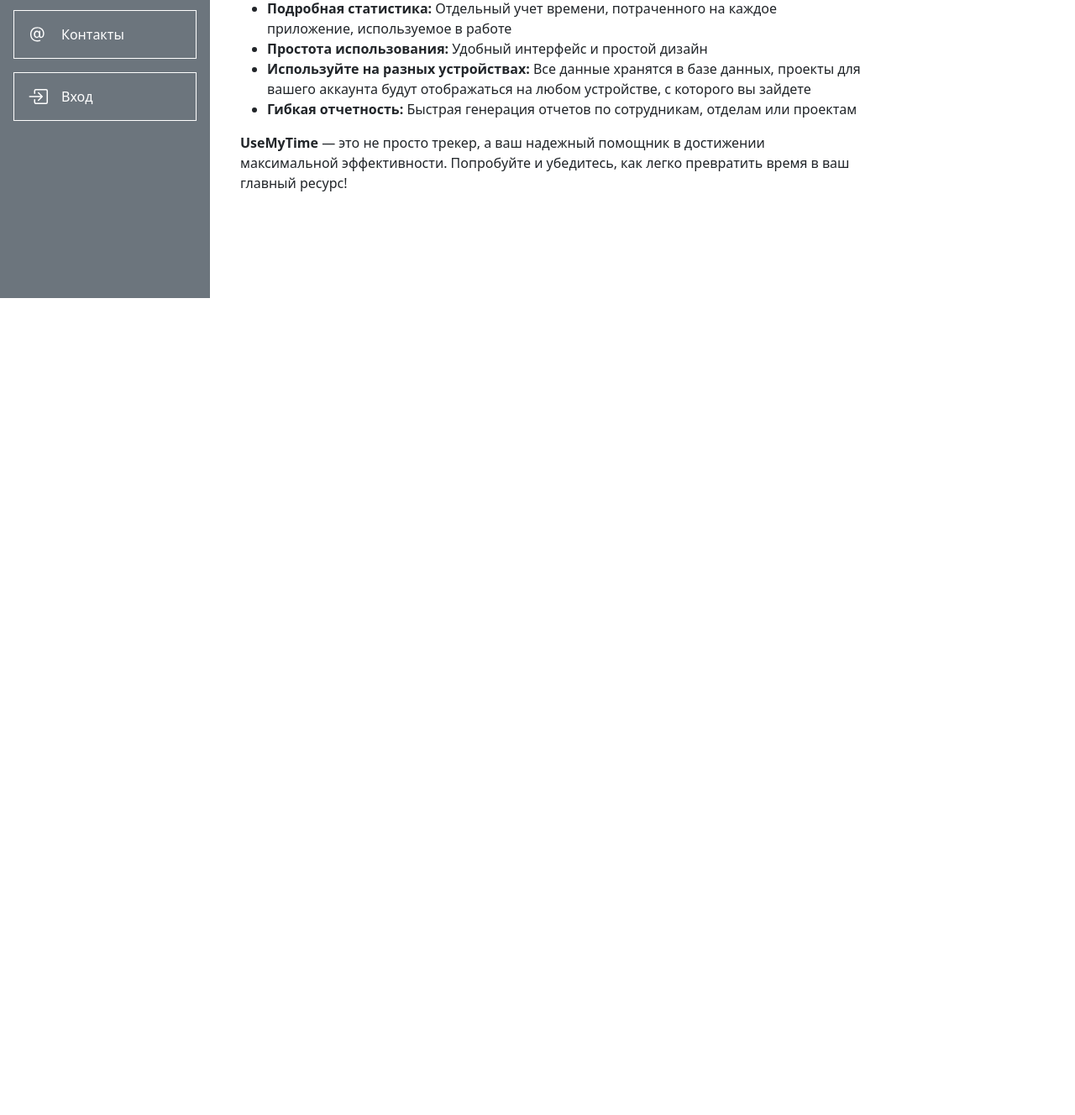
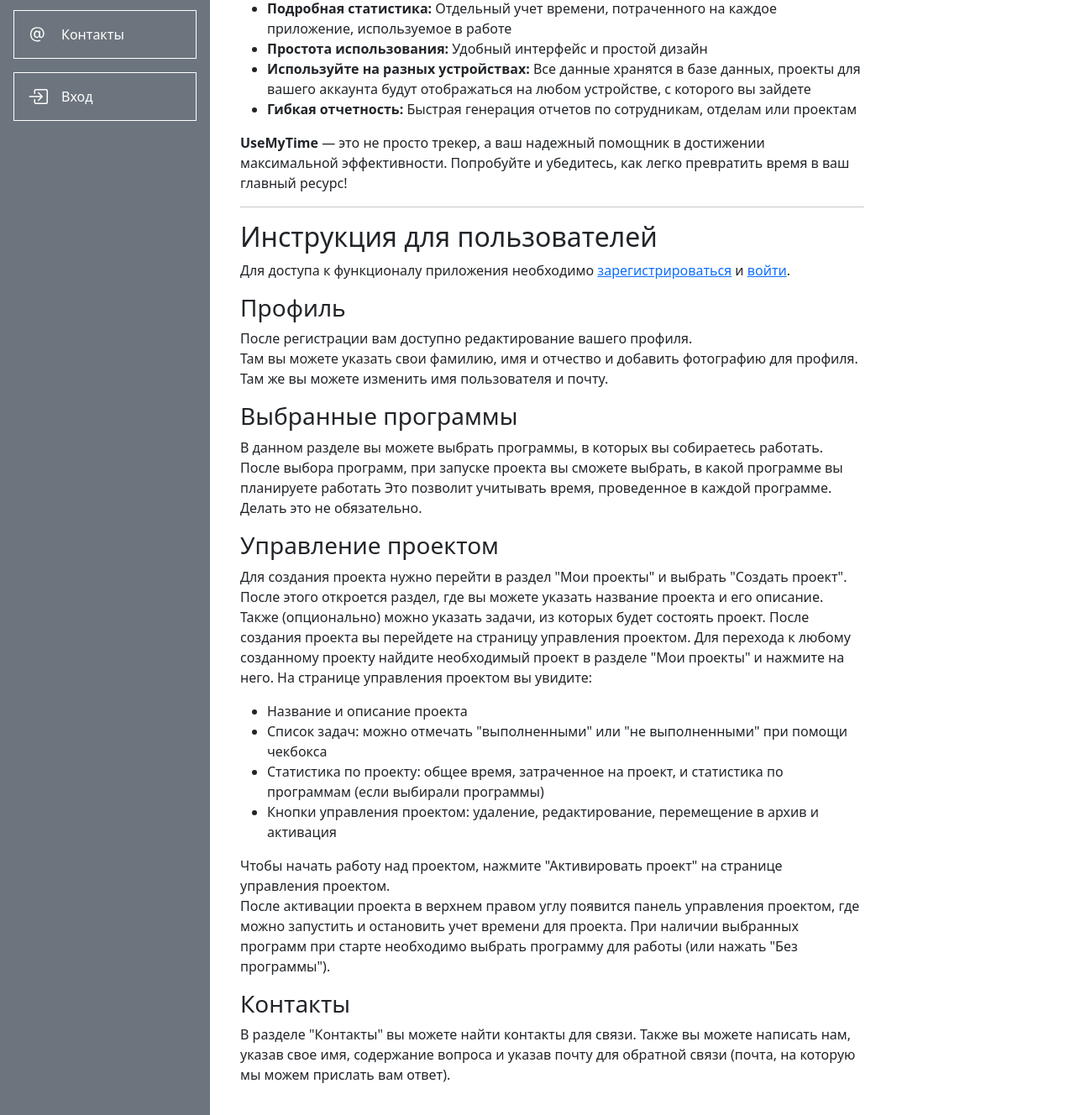
Before and after one commit to ParshakovVyacheslav/UseMyTime, a Django app: page / in a window 1280 px wide. Shown: the part 445-1773 px from the top of the page at 84% size. Before the commit the page ends 800 px from the top, so only its background shows below. Run offline with Django 5.2, Linux system fonts and the light colour scheme.

Commit message:
Add instruction

```diff
--- a/UseMyTime/templates/index.html
+++ b/UseMyTime/templates/index.html
@@ -22,5 +22,63 @@
             <strong>UseMyTime</strong> — это не просто трекер, а ваш надежный помощник в достижении максимальной эффективности.
             Попробуйте и убедитесь, как легко превратить время в ваш главный ресурс!
         </p>
+        <hr>
+        <h2>Инструкция для пользователей</h2>
+        <p>
+            Для доступа к функционалу приложения необходимо <a href="{% url "register" %}">зарегистрироваться</a>
+            и <a href="{% url 'login' %}">войти</a>.
+        </p>
+        <h3>Профиль</h3>
+        <p>
+            После регистрации вам доступно редактирование вашего профиля.<br>
+            Там вы можете указать свои фамилию, имя и отчество и добавить фотографию для профиля.<br>
+            Там же вы можете изменить имя пользователя и почту.
+        </p>
+        <h3>Выбранные программы</h3>
+        <p>
+            В данном разделе вы можете выбрать программы, в которых вы собираетесь работать.
+            После выбора программ, при запуске проекта вы сможете выбрать, в какой программе вы планируете работать Это
+            позволит учитывать время, проведенное в каждой программе.<br>
+            Делать это не обязательно.
+        </p>
+        <h3>Управление проектом</h3>
+        <p>
+            Для создания проекта нужно перейти в раздел "Мои проекты" и выбрать "Создать проект".<br>
+            После этого откроется раздел, где вы можете указать название проекта и его описание. Также (опционально) можно
+            указать задачи, из которых будет состоять проект.
+            После создания проекта вы перейдете на страницу управления проектом. Для перехода к любому созданному проекту
+            найдите необходимый проект в разделе "Мои проекты" и нажмите на него.
+            На странице управления проектом вы увидите:
+            <ul>
+                <li>Название и описание проекта</li>
+                <li>Список задач: можно отмечать "выполненными" или "не выполненными" при помощи чекбокса</li>
+                <li>Статистика по проекту: общее время, затраченное на проект, и статистика по программам (если выбирали программы)</li>
+                <li>Кнопки управления проектом: удаление, редактирование, перемещение в архив и активация</li>
+            </ul>
+            Чтобы начать работу над проектом, нажмите "Активировать проект" на странице управления проектом. <br>
+            После активации проекта в верхнем правом углу появится панель управления проектом, где можно запустить и остановить
+            учет времени для проекта. При наличии выбранных программ при старте необходимо выбрать программу для работы
+            (или нажать "Без программы").
+        </p>
+        <h3>Контакты</h3>
+        <p>
+            В разделе "Контакты" вы можете найти контакты для связи.
+            Также вы можете написать нам, указав свое имя, содержание вопроса и указав почту для обратной связи (почта,
+            на которую мы можем прислать вам ответ).
+        </p>
+        {% if user.is_authenticated and user.is_superuser %}
+        <h2>Инструкция для панели администратора</h2>
+        <p>
+            На панели администратора вы можете:
+            <ul>
+                <li>Управлять пользователями</li>
+                <li>Просматривать вопросы пользователей</li>
+                <li>Изменять список программ для раздела "Выбранные программы"</li>
+                <li>Изменять список контактов в разделе "Контакты"</li>
+                <li>Просматривать проекты и задачи пользователей</li>
+            </ul>
+            Для этого необходимо перейти на панель администратора
+        </p>
+        {% endif %}
     </div>
 {% endblock %}
```
